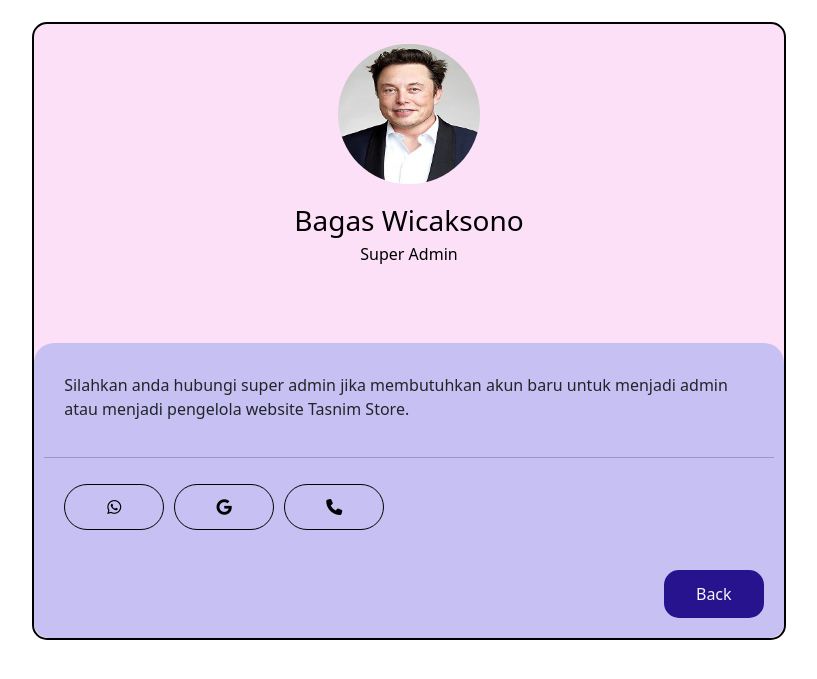
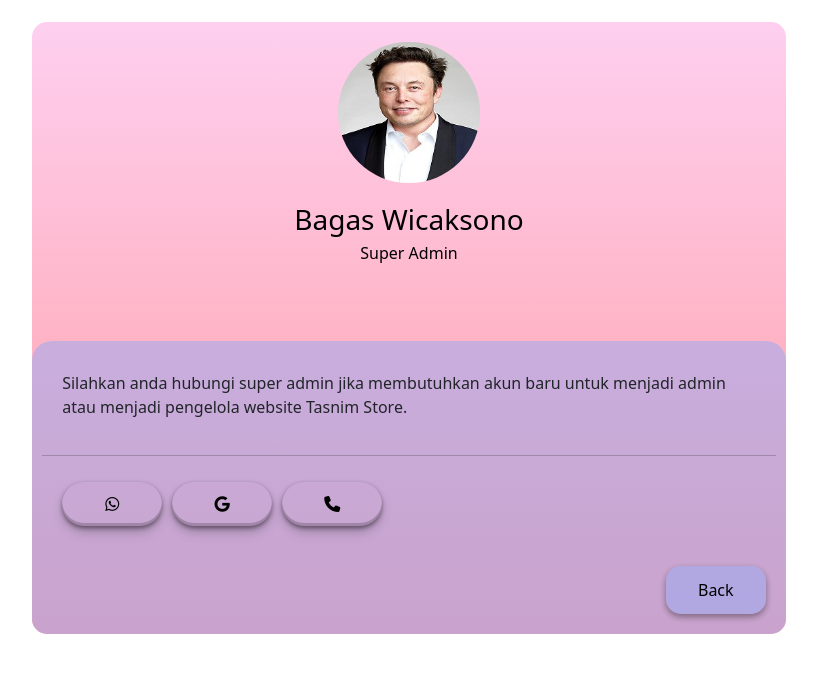
Before and after one commit to Marbutoh-Hub/Tasnim-store, a PHP site: page /contact-super-admin.php in a window 1280 px wide. Shown: the top 679 px of the page, without its empty margins (231-1048 px from the left). Run offline with PHP 8.4, Linux system fonts and the light colour scheme; some libraries are stand-ins or nearby versions; some web fonts are replaced.

```diff
--- a/css/styleinfo.css
+++ b/css/styleinfo.css
@@ -13,16 +13,14 @@ body {
 }
 
 #container {
-  border: 2px solid black;
   width: 100%;
-  background-color: rgb(252, 224, 247);
+  background-image: linear-gradient(to top, #ff9a9e 0%, #fecfef 99%, #fecfef 100%);
   border-radius: 15px;
   width: 60%;
   margin: 10px auto;
   border-radius: 15px;
 }
 .header {
-  /* border: 2px solid black; */
   display: flex;
   flex-direction: column;
   padding: 20px;
@@ -70,8 +68,8 @@ h6 {
 #whatsapp,
 #email,
 #telephone {
-  border: 1px solid black;
   padding: 10px;
+  box-shadow: rgba(0, 0, 0, 0.4) 0px 2px 4px, rgba(0, 0, 0, 0.3) 0px 7px 13px -3px, rgba(0, 0, 0, 0.2) 0px -3px 0px inset;
 }
 .footer {
   margin-top: 20px;
@@ -85,8 +83,9 @@ h6 {
   width: 100px;
   border-radius: 15px;
   text-decoration: none;
-  background-color: rgb(40, 19, 143);
-  color: whitesmoke;
+  background-color: rgba(160, 170, 241, 0.564);
+  box-shadow: rgba(0, 0, 0, 0.16) 0px 3px 6px, rgba(0, 0, 0, 0.23) 0px 3px 6px;
+  color: black;
   display: flex;
   justify-content: center;
 }
@@ -139,7 +138,7 @@ span {
   }
 
   #main-container {
-    background-color: rgb(252, 224, 247);
+    background-image: linear-gradient(to top, #ff9a9e 0%, #fecfef 99%, #fecfef 100%);
     height: 100%;
   }
 
```
